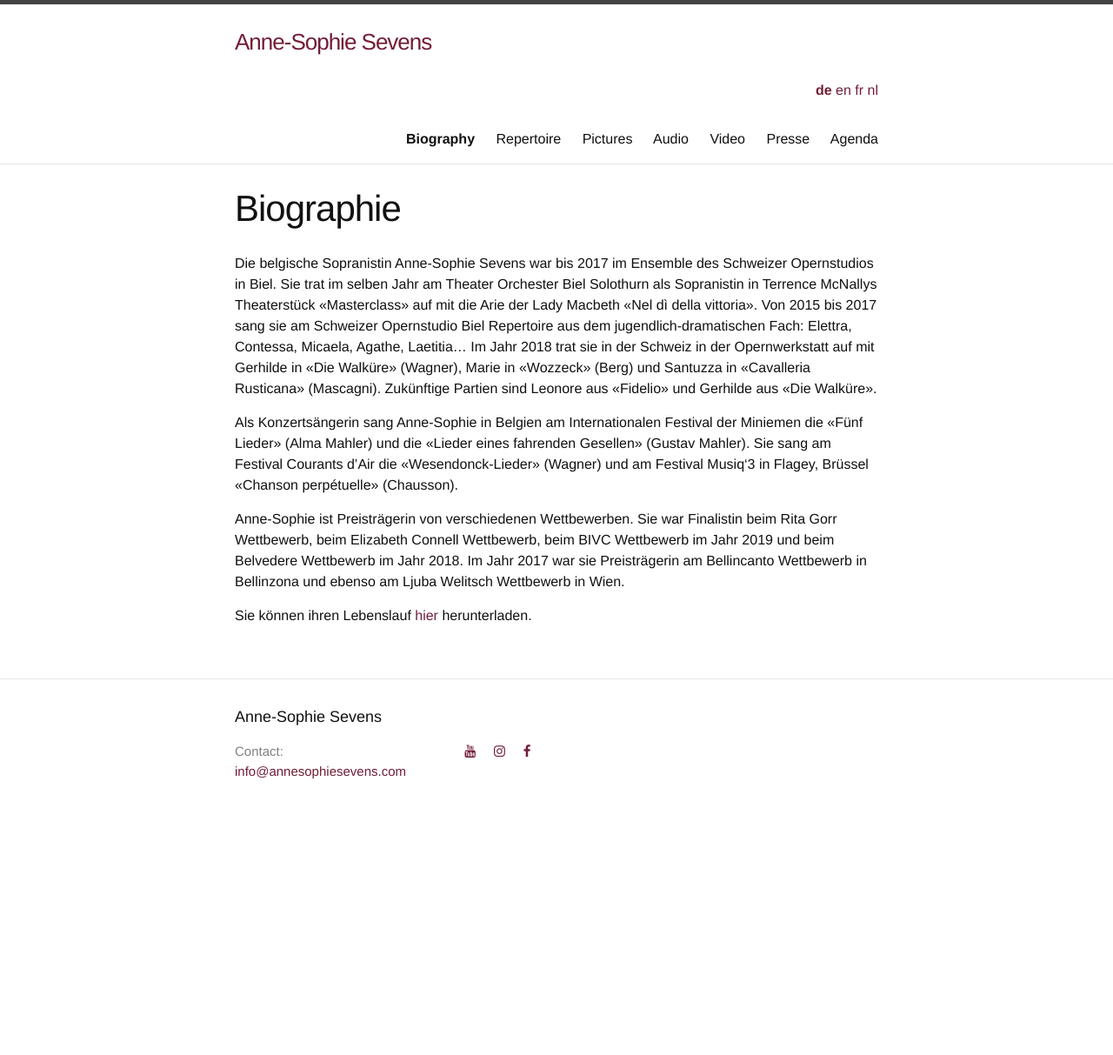
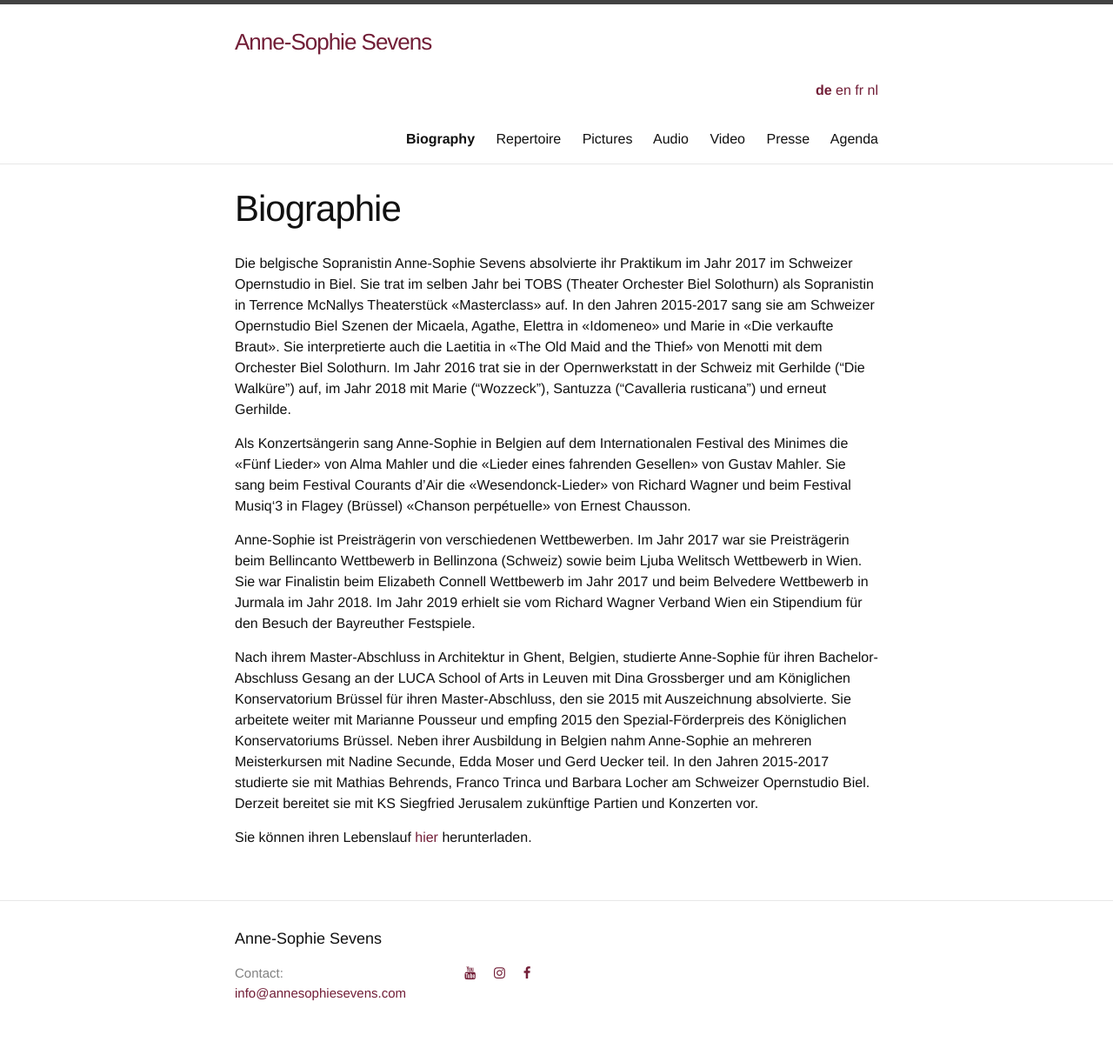
Before and after one commit to annesophie-sevens/annesophie-sevens.github.io, a Jekyll site: the page built from biography-de.md, in a window 1280 px wide. Shown: the whole page at 87% size. Built offline with Jekyll 4.4.1, drawn with Linux system fonts in a browser that asks for light colours; nearby versions of some CDN libraries; before the commit the page ends 958 px from its top, so only the background shows below that.

Commit message:
Update biography-de.md

```diff
--- a/biography-de.md
+++ b/biography-de.md
@@ -6,10 +6,13 @@ lang: de
 ref: biography
 
 ---
-Die belgische Sopranistin Anne-Sophie Sevens war bis 2017 im Ensemble des Schweizer Opernstudios in Biel. Sie trat im selben Jahr am Theater Orchester Biel Solothurn als Sopranistin in Terrence McNallys Theaterstück «Masterclass» auf mit die Arie der Lady Macbeth «Nel dì della vittoria». Von 2015 bis 2017 sang sie am Schweizer Opernstudio Biel Repertoire aus dem jugendlich-dramatischen Fach: Elettra, Contessa, Micaela, Agathe, Laetitia... Im Jahr 2018 trat sie in der Schweiz in der Opernwerkstatt auf mit Gerhilde in «Die Walküre» (Wagner), Marie in «Wozzeck» (Berg) und Santuzza in «Cavalleria Rusticana» (Mascagni). Zukünftige Partien sind Leonore aus «Fidelio» und Gerhilde aus «Die Walküre».
+Die belgische Sopranistin Anne-Sophie Sevens absolvierte ihr Praktikum im Jahr 2017 im Schweizer Opernstudio in Biel. Sie trat im selben Jahr bei TOBS (Theater Orchester Biel Solothurn) als Sopranistin in Terrence McNallys Theaterstück «Masterclass» auf. In den Jahren 2015-2017 sang sie am Schweizer Opernstudio Biel Szenen der Micaela, Agathe, Elettra in «Idomeneo» und Marie in «Die verkaufte Braut». Sie interpretierte auch die Laetitia in «The Old Maid and the Thief» von Menotti mit dem Orchester Biel Solothurn. Im Jahr 2016 trat sie in der Opernwerkstatt in der Schweiz mit Gerhilde ("Die Walküre") auf, im Jahr 2018 mit Marie ("Wozzeck"), Santuzza ("Cavalleria rusticana") und erneut Gerhilde.
 
-Als Konzertsängerin sang Anne-Sophie in Belgien am Internationalen Festival der Miniemen die «Fünf Lieder» (Alma Mahler) und die «Lieder eines fahrenden Gesellen» (Gustav Mahler). Sie sang am Festival Courants d’Air die «Wesendonck-Lieder» (Wagner) und am Festival Musiq‘3 in Flagey, Brüssel «Chanson perpétuelle» (Chausson).
+Als Konzertsängerin sang Anne-Sophie in Belgien auf dem Internationalen Festival des Minimes die «Fünf Lieder» von Alma Mahler und die «Lieder eines fahrenden Gesellen» von Gustav Mahler. Sie sang beim Festival Courants d’Air die «Wesendonck-Lieder» von Richard Wagner und beim Festival Musiq‘3 in Flagey (Brüssel) «Chanson perpétuelle» von Ernest Chausson.
 
-Anne-Sophie ist Preisträgerin von verschiedenen Wettbewerben. Sie war Finalistin beim Rita Gorr Wettbewerb, beim Elizabeth Connell Wettbewerb, beim BIVC Wettbewerb im Jahr 2019 und beim Belvedere Wettbewerb im Jahr 2018. Im Jahr 2017 war sie Preisträgerin am Bellincanto Wettbewerb in Bellinzona und ebenso am Ljuba Welitsch Wettbewerb in Wien.
+Anne-Sophie ist Preisträgerin von verschiedenen Wettbewerben. Im Jahr 2017 war sie Preisträgerin beim Bellincanto Wettbewerb in Bellinzona (Schweiz) sowie beim Ljuba Welitsch Wettbewerb in Wien. Sie war Finalistin beim Elizabeth Connell Wettbewerb im Jahr 2017 und beim Belvedere Wettbewerb in Jurmala im Jahr 2018. Im Jahr 2019 erhielt sie vom Richard Wagner Verband Wien ein Stipendium für den Besuch der Bayreuther Festspiele.
+
+Nach ihrem Master-Abschluss in Architektur in Ghent, Belgien, studierte Anne-Sophie für ihren Bachelor-Abschluss Gesang an der LUCA School of Arts in Leuven mit Dina Grossberger und am Königlichen Konservatorium Brüssel für ihren Master-Abschluss, den sie 2015 mit Auszeichnung absolvierte. Sie arbeitete weiter mit Marianne Pousseur und empfing 2015 den Spezial-Förderpreis des Königlichen Konservatoriums Brüssel. Neben ihrer Ausbildung in Belgien nahm Anne-Sophie an mehreren Meisterkursen mit Nadine Secunde, Edda Moser und Gerd Uecker teil. In den Jahren 2015-2017 studierte sie mit Mathias Behrends, Franco Trinca und Barbara Locher am Schweizer Opernstudio Biel. Derzeit bereitet sie mit KS Siegfried Jerusalem zukünftige Partien und Konzerten vor.
+
 
 Sie können ihren Lebenslauf [hier]({{ site.baseurl }}/assets/CV.pdf) herunterladen.
```
